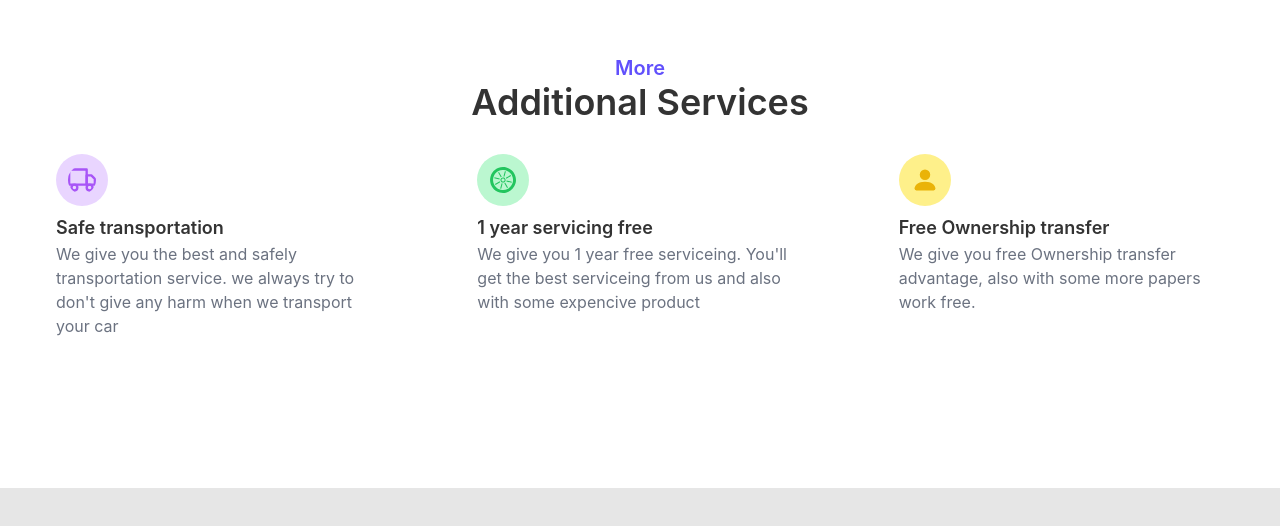
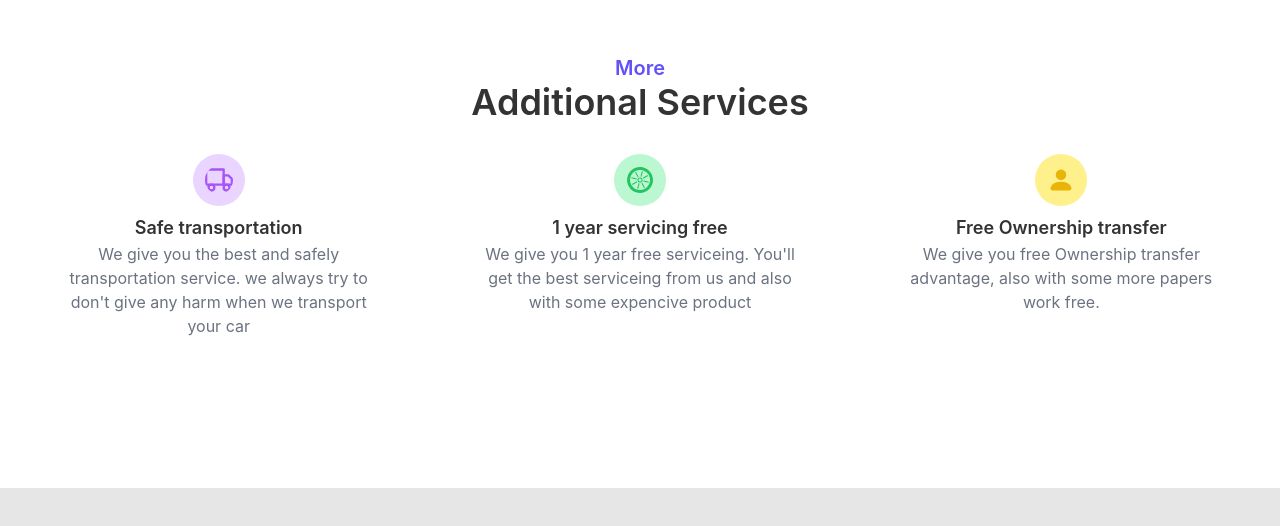
Before and after one commit to TFMahabub/daily-deal-cars-client-site, a React (Create React App) app: page / in a window 1280 px wide. Shown: the part 1454-1980 px from the top of the page. Built offline with nearby package versions, Linux system fonts and the light colour scheme; no server answers.

Commit message:
update homepage and blogPage

```diff
--- a/src/Components/Pages/Blog/Blog.js
+++ b/src/Components/Pages/Blog/Blog.js
@@ -1,26 +1,37 @@
 import React from 'react';
 
 const Blog = () => {
+const Blogs = [
+  {
+    title: '1. What are the different ways to manage a state in a React application?',
+    description: "Every React component has a built-in state. This state is an object which stores the property values that belong to a component. State is able to keep data from different components in-sync because each state update re-renders all relevant components."
+  },
+  {
+    title: '2. How does prototypical inheritance work?',
+    description: "The Prototypal Inheritance is a feature in javascript used to add methods and properties in objects. It is a method by which an object can inherit the properties and methods of another object."
+  },
+  {
+    title: '3. What is a unit test? Why should we write unit tests?',
+    description: "The main objective of unit testing is to isolate written code to test and determine if it works as intended. Unit testing is an important step in the development process, because if done correctly, it can help detect early flaws in code which may be more difficult to find in later testing stages."
+  },
+  {
+    title: '4. React vs. Angular vs. Vue?',
+    description: "Angular.js is an MVC framework. A major disadvantage of Angular is that it uses a regular DOM, and thus, the entire tree structure of the HTML tags is updated, which massively impacts the loading time. Angular.js has its Ionic. One of the biggest of them is that React.js uses a virtual DOM that only compares the previous HTML code differences and only loads the different parts. This significantly impacts the loading times. In a positive way, of course. Vue is built from the bottom up to be progressively adaptable, unlike other monolithic frameworks. The core library focuses solely on the view layer, and it’s simple to use and connect with other libraries or applications. This framework’s fast learning angle is almost a trademark. It’s a flexible framework that may be used as a library or a full-fledged framework for developing large web applications."
+  },
+]
+
   return (
-    <div className='container mx-auto'>
-        <h2 className='text-xl font-semibold text-primary text-center mt-4'>-----Blog-----</h2>
-      <article className='mt-16 grid grid-cols-1 md:grid-cols-2 lg:grid-cols-3 gap-8 lg:gap-x-16'>
-        <div className=''>
-          <h4 className='text-lg font-semibold text-gray-600 tracking-wider'>1. What are the different ways to manage a state in a React application?</h4>
-          <p className='text-gray-400'>Every React component has a built-in state. This state is an object which stores the property values that belong to a component. State is able to keep data from different components in-sync because each state update re-renders all relevant components.</p>
-        </div>
-        <div className=''>
-          <h4 className='text-lg font-semibold text-gray-600 tracking-wider'>2. How does prototypical inheritance work?</h4>
-          <p className='text-gray-400'>The Prototypal Inheritance is a feature in javascript used to add methods and properties in objects. It is a method by which an object can inherit the properties and methods of another object.</p>
-        </div>
-        <div className=''>
-          <h4 className='text-lg font-semibold text-gray-600 tracking-wider'>3. What is a unit test? Why should we write unit tests?</h4>
-          <p className='text-gray-400'>The main objective of unit testing is to isolate written code to test and determine if it works as intended. Unit testing is an important step in the development process, because if done correctly, it can help detect early flaws in code which may be more difficult to find in later testing stages.</p>
-        </div>
-        <div className='col-span-3'>
-          <h4 className='text-lg font-semibold text-gray-600 tracking-wider'>4. React vs. Angular vs. Vue?</h4>
-          <p className='text-gray-400'>Angular.js is an MVC framework. A major disadvantage of Angular is that it uses a regular DOM, and thus, the entire tree structure of the HTML tags is updated, which massively impacts the loading time. Angular.js has its Ionic. One of the biggest of them is that React.js uses a virtual DOM that only compares the previous HTML code differences and only loads the different parts. This significantly impacts the loading times. In a positive way, of course. Vue is built from the bottom up to be progressively adaptable, unlike other monolithic frameworks. The core library focuses solely on the view layer, and it’s simple to use and connect with other libraries or applications. This framework’s fast learning angle is almost a trademark. It’s a flexible framework that may be used as a library or a full-fledged framework for developing large web applications.</p>
-        </div>
+    <div className='container mx-auto px-6 lg:px-0'>
+      <h2 className='text-2xl lg:text-3xl font-semibold text-primary text-center mt-4'>-----Blog-----</h2>
+      <article className='mt-4 lg:mt-16 space-y-3 lg:space-y-7'>
+        {
+          Blogs?.map(Blog=>
+            <div className=''>
+              <h4 className='text-xl font-semibold text-gray-600 tracking-wide'>{Blog?.title}</h4>
+              <p className='text-gray-400'>{Blog?.description}</p>
+            </div>
+            )
+        }
       </article>
     </div>
   );
--- a/src/Components/Pages/Home/AdditionalServices/AdditionalServicesText.js
+++ b/src/Components/Pages/Home/AdditionalServices/AdditionalServicesText.js
@@ -4,7 +4,7 @@ const AdditionalServicesText = () => {
   return (
     <article className='text-center'>
         <h3 className='text-xl text-primary font-semibold'>More</h3>
-        <p className='text-4xl font-semibold'>Additional Services</p>
+        <p className='text-3xl lg:text-4xl font-semibold'>Additional Services</p>
       </article>
   );
 };
--- a/src/Components/Pages/Home/AdditionalServices/Cart.js
+++ b/src/Components/Pages/Home/AdditionalServices/Cart.js
@@ -4,30 +4,39 @@ import { GiCartwheel } from "react-icons/gi";
 import { BsPersonFill } from "react-icons/bs";
 
 const Cart = () => {
+  const services = [
+    {
+      icon: <FiTruck className='text-[52px] text-center p-3 rounded-full text-purple-500 bg-purple-200 '/>,
+      title: 'Safe transportation',
+      descriptions: "We give you the best and safely transportation service. we always try to don't give any harm when we transport your car"
+    },
+    {
+      icon: <GiCartwheel className='text-[52px] text-center p-3 rounded-full text-green-500 bg-green-200 '/>,
+      title: '1 year servicing free',
+      descriptions: "We give you 1 year free serviceing. You'll get the best serviceing from us and also with some expencive product"
+    },
+    {
+      icon: <BsPersonFill className='text-[52px] text-center p-3 rounded-full text-yellow-500 bg-yellow-200 '/>,
+      title: 'Free Ownership transfer',
+      descriptions: "We give you free Ownership transfer advantage, also with some more papers work free."
+    },
+  ]
+
+
   return (
     <section className='mt-8 grid grid-cols-1 md:grid-cols-2 lg:grid-cols-3 gap-6 lg:gap-[6rem]'>
-      <div>
-        <FiTruck className='text-[52px] text-center p-3 rounded-full text-purple-500 bg-purple-200 '/>
-        <h3 className='text-lg font-semibold mt-2'>Safe transportation</h3>
-        <p className='text-gray-500'>We give you the best and safely transportation service. we always try to don't give any harm when we transport your car</p>
-      </div>
-      <div>
-        <GiCartwheel className='text-[52px] text-center p-3 rounded-full text-green-500 bg-green-200 '/>
-        <h3 className='text-lg font-semibold mt-2'>1 year servicing free</h3>
-        <p className='text-gray-500'>We give you 1 year free serviceing. You'll get the best serviceing from us and also with some expencive product</p>
-      </div>
-      <div>
-        <BsPersonFill className='text-[52px] text-center p-3 rounded-full text-yellow-500 bg-yellow-200 '/>
-        <h3 className='text-lg font-semibold mt-2'>Free Ownership transfer</h3>
-        <p className='text-gray-500'>We give you free Ownership transfer advantage, also with some more papers work free.</p>
-      </div>
+      {
+        services?.map(service=>
+          <div className='flex flex-col items-center'>
+            {service?.icon}
+            <h3 className='text-lg font-semibold mt-2'>{service?.title}</h3>
+            <p className='text-gray-500 text-center'>{service?.descriptions}</p>
+          </div>
+          )
+      }
+
     </section>
   );
 };
 
-
-// Safe transportation,
-// 1 year servicing free,
-// Free Ownership transfer
-
 export default Cart;
--- a/src/Components/Pages/Home/Banner/Banner.js
+++ b/src/Components/Pages/Home/Banner/Banner.js
@@ -9,12 +9,12 @@ const Banner = () => {
         <div className="hero-content p-0 flex-col lg:flex-row-reverse lg:justify-between">
           <img src={BannerImage} className="lg:w-[520px] mt-5 lg:mt-0 rounded-lg lg:hover:scale-105 lg:duration-500" alt='' />
           <article className=''>
-            <h1 className="text-[25px] lg:text-[40px] leading-[50px] lg:max-w-md font-bold tracking-wide">Find your Best Car rental with easy way</h1>
-            <p className="py-3 lg:py-6 lg:max-w-md">Drive performance and your cross-functional collaboration with easy-to-use dashboards, data visualizations, and automated insights in one click</p>
-            <div className='flex space-x-2'>
-            <a href="#homePageServices">
-              <SmallFillButton href='#homePageServices'>Booking Now</SmallFillButton>
-            </a>
+            <h1 className="text-[30px] lg:text-[40px] loading-none lg:leading-[50px] lg:max-w-md font-bold lg:tracking-wide text-center lg:text-start">Find your Best Car rental with easy way</h1>
+            <p className="py-3 text-center lg:text-start lg:py-6 lg:max-w-md">Drive performance and your cross-functional collaboration with easy-to-use dashboards, data visualizations, and automated insights in one click</p>
+            <div className='flex justify-center lg:justify-start'>
+              <a href="#homePageServices" className=''>
+                <SmallFillButton href='#homePageServices'>Booking Now</SmallFillButton>
+              </a>
             </div>
           </article>
         </div>
--- a/src/Components/Pages/Home/Home.js
+++ b/src/Components/Pages/Home/Home.js
@@ -8,7 +8,7 @@ import HomeService from './Service/HomeService';
 const Home = () => {
   // const [user, seUser] = useState
   return (
-    <div className=''>
+    <div className='px-3 lg:px-0'>
       <Banner></Banner>
       <IconSection></IconSection>
       <HomeService></HomeService>
--- a/src/Components/Pages/Home/Service/ServicesText.js
+++ b/src/Components/Pages/Home/Service/ServicesText.js
@@ -4,7 +4,7 @@ const ServicesText = ({top, bottom}) => {
   return (
       <article className='text-center'>
         <h3 className='text-xl text-primary font-semibold'>{top}</h3>
-        <p className='text-4xl font-semibold'>{bottom}</p>
+        <p className='text-3xl lg:text-4xl font-semibold'>{bottom}</p>
       </article>
   );
 };
```
